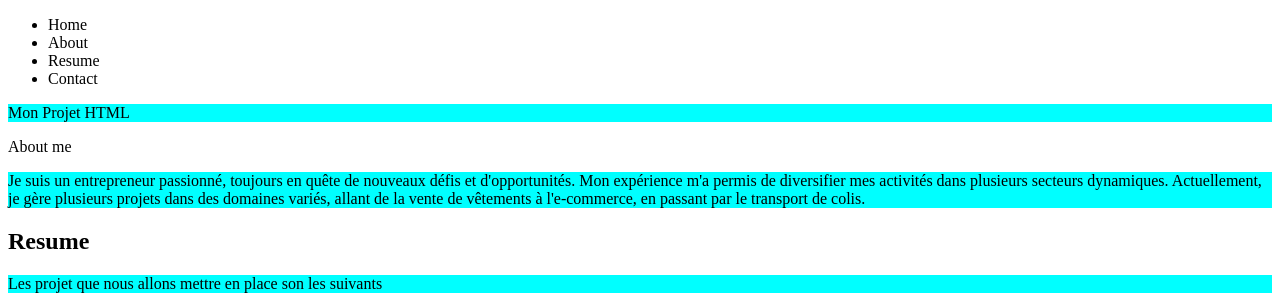
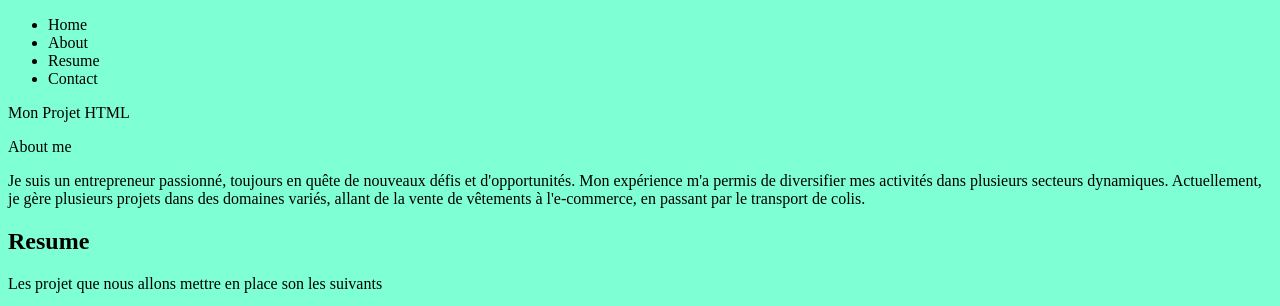
Before and after one commit to mdiall/Mon-projrt-html, a plain HTML site: page index.html in a window 1280 px wide. Shown: the top 306 px of the page. Drawn offline with Linux system fonts and the light colour scheme.

Commit message:
index.css

```diff
--- a/index.css
+++ b/index.css
@@ -1,6 +1,3 @@
-p{
-background-color: aqua;
+body{
+    background-color: aquamarine;
 }
-h1{
-background-color: aqua;
-}
```
